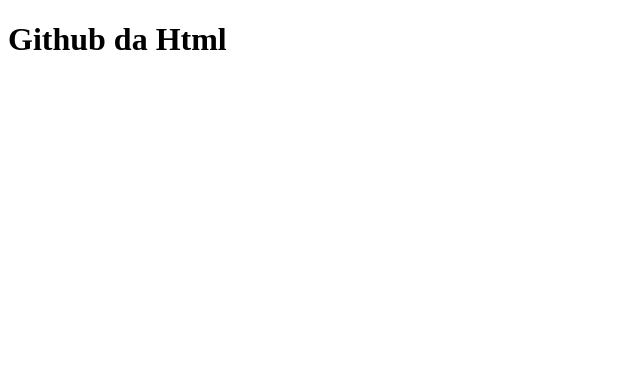
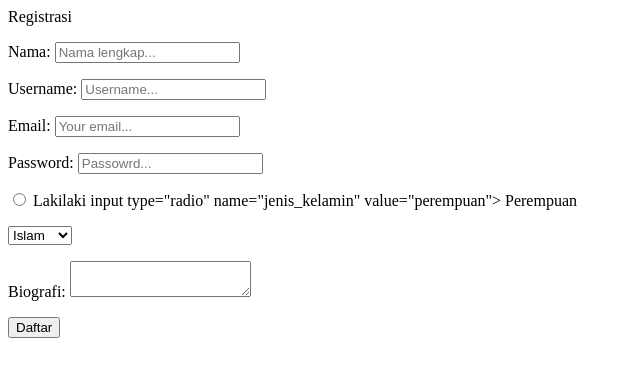
Before and after one commit to audreyvalencia13/pts_genap0, a plain HTML site: page index.html in a window 1280 px wide. Shown: the whole page, without its empty margins (0-640 px from the left). Drawn offline with Linux system fonts and the light colour scheme.

Commit message:
Update index.html

```diff
--- a/index.html
+++ b/index.html
@@ -1,10 +1,53 @@
 <!DOCTYPE html>
 <html>
-  <head>
+<head>
+<title>Registrasi</title>
+</head&gt;
+<body>
+<form action="contact.php" method="POST">
+<fieldset&gt;
+<legend>Registrasi</legend>
+<p>
+<label>Nama:</label>
+<input type"text" name="nama" placeholder="Nama lengkap..." />
+</p>
+<p>
+  <label>Username:</label>
+<input type="text" name="username" placeholder="Username..." />
+</p>
+<p>
+  <label>Email:</label>
+<input type="email" name="email" placeholder="Your email..."/>
 
-    <title>Github dan html</title>
-  </head>
-  <body>
-    <h1>Github da Html</h1>
-  </body>
+</p>
+<p>
+  <label>Password:</label>
+<input type="password" name="password" placeholder="Passowrd..."/>
+</p>
+<p>
+<label&gt;Jenis kelamin:&lt;/label&gt;
+<label><input type="radio" name="jenis_kelamin" value="laki-laki">
+Lakilaki</label>
+<label<>input type="radio" name="jenis_kelamin" value="perempuan">
+Perempuan</label>
+</p>
+<p>
+<label&gt;Agama:&lt;/label>
+<select name="agama">
+  <option value="islam">Islam</option>
+<option value="kristen">Kristen<option>
+<option value="hindu">Hindu</option>
+<option value="budha">Budha</option>
+</select>
+</p>
+<p>
+<label>Biografi:</label>
+<textarea name="biografi"></textarea>
+</p>
+<p>
+<input type="submit" name="submit" value="Daftar">
+</p>
+</fieldset>
+</form>
+</body>
 </html>
```
